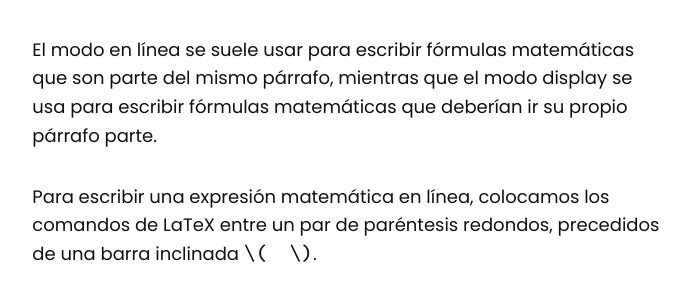
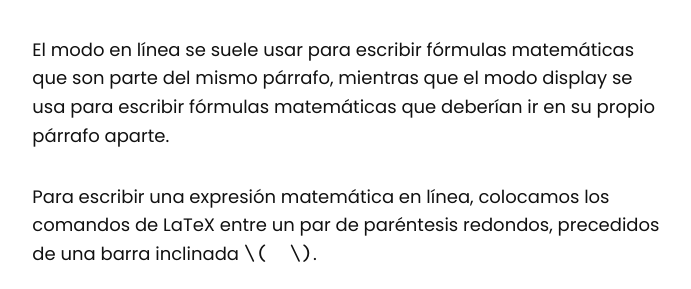
Before and after one commit to asoesem/asoesem.github.io, a Jekyll site: the page built from _posts/2023-12-07-latex-en-foro-de-consultas.md, in a window 1280 px wide and 900 px high, scrolled down 1212 px. Shown: the part 223-512 px from the top of the window, without its empty margins (457-1148 px from the left). Built offline with Jekyll 4.4.1, drawn with Linux system fonts in a browser that asks for light colours.

Commit message:
Corregi errors de redaccion en entrada del foro

```diff
--- a/_posts/2023-12-07-latex-en-foro-de-consultas.md
+++ b/_posts/2023-12-07-latex-en-foro-de-consultas.md
@@ -20,7 +20,7 @@ En el foro de consultas es posible escribir expresiones en $$\LaTeX$$, el cual s
 
 ### Modo en Línea
 
-El modo en línea se suele usar para escribir fórmulas matemáticas que son parte del mismo párrafo, mientras que el modo display se usa para escribir fórmulas matemáticas que deberían ir su propio párrafo parte.
+El modo en línea se suele usar para escribir fórmulas matemáticas que son parte del mismo párrafo, mientras que el modo display se usa para escribir fórmulas matemáticas que deberían ir en su propio párrafo aparte.
 
 Para escribir una expresión matemática en línea, colocamos los comandos de LaTeX entre un par de paréntesis redondos, precedidos de una barra inclinada $$\texttt{\\}\texttt{(}\quad\texttt{\\}\texttt{)}$$.
 
```
